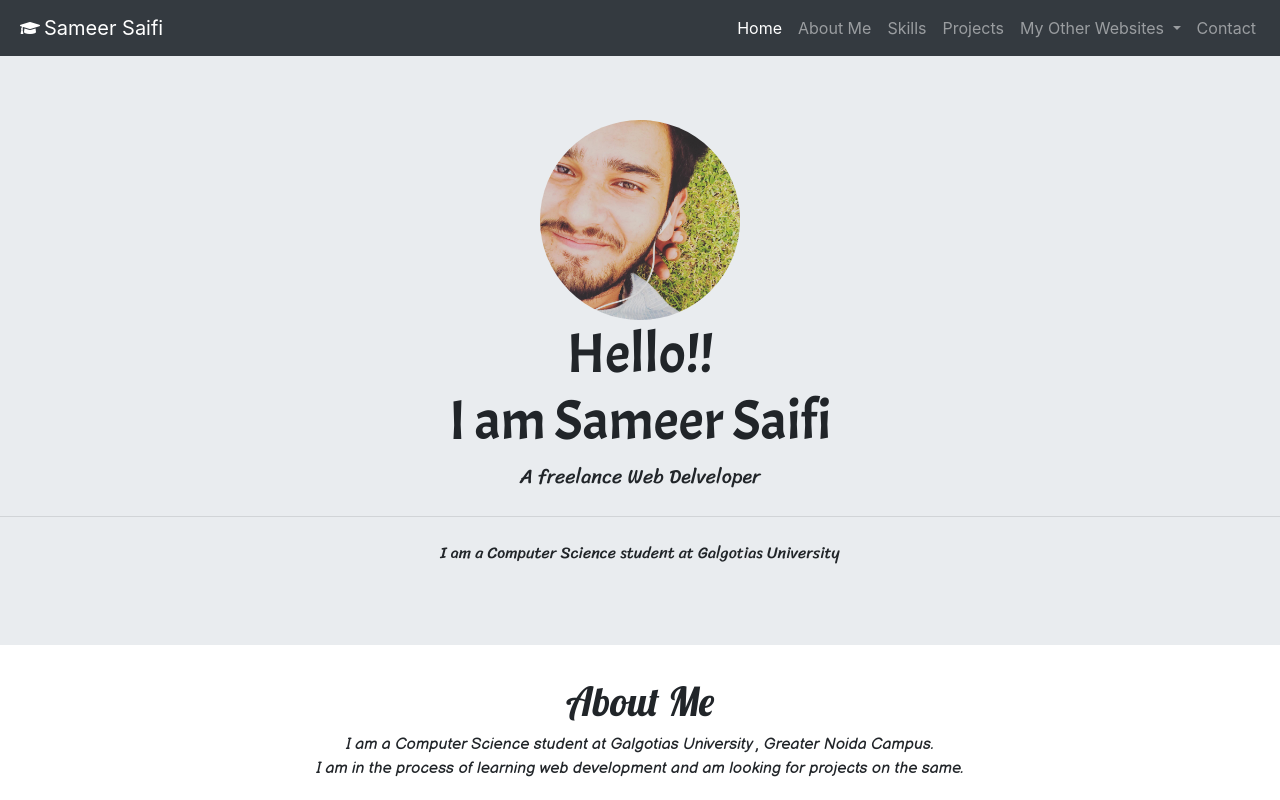
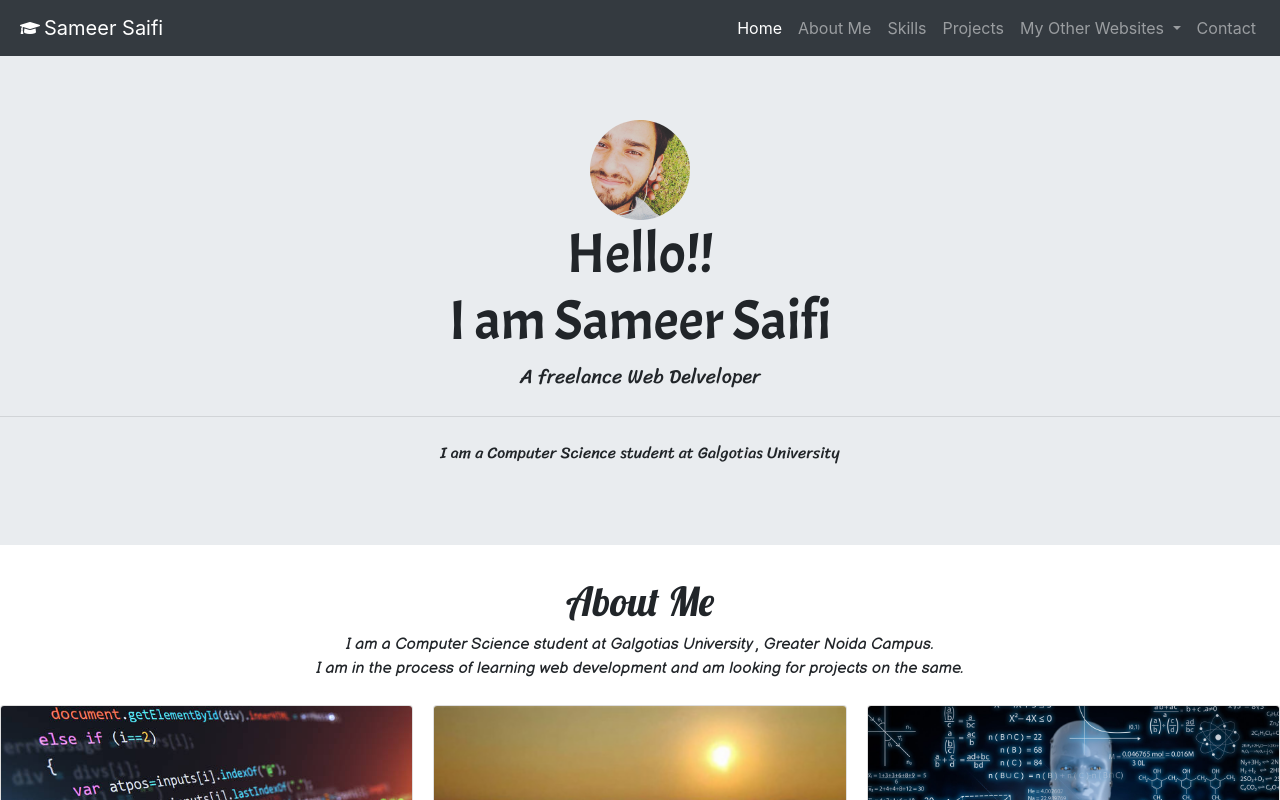
Before and after one commit to saifi09sameer/My-Personal-Website, a website: page index.html in a window 1280 px wide. Shown: the top 800 px of the page. Drawn offline with nearby package versions, Linux system fonts and the light colour scheme; a web font is replaced by a local one.

Commit message:
Sameer
Sameeer

```diff
--- a/index.html
+++ b/index.html
@@ -75,7 +75,7 @@
 
 
   <div class="jumbotron jumbotron-fluid myheader">
-    <img src="Imagesnew/DP bright.JPG" height="200px"  class="profilepic">
+    <img src="Imagesnew/DP bright.JPG" height="100px"  class="profilepic">
     <h1 class="display-4">Hello!!<br>I am Sameer Saifi</h1>
     <p class="lead">A freelance Web Delveloper</p>
     <hr class="my-4">
```
